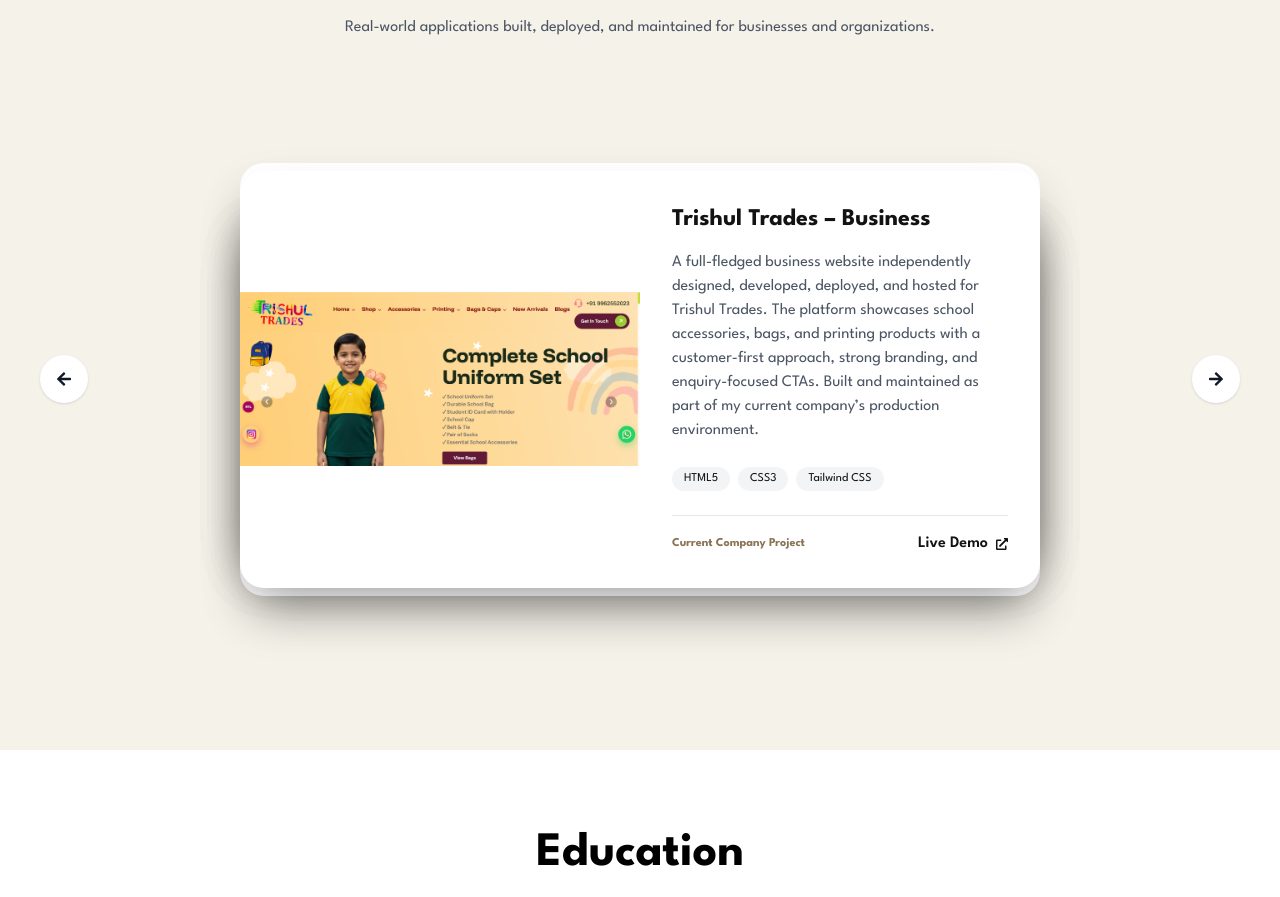
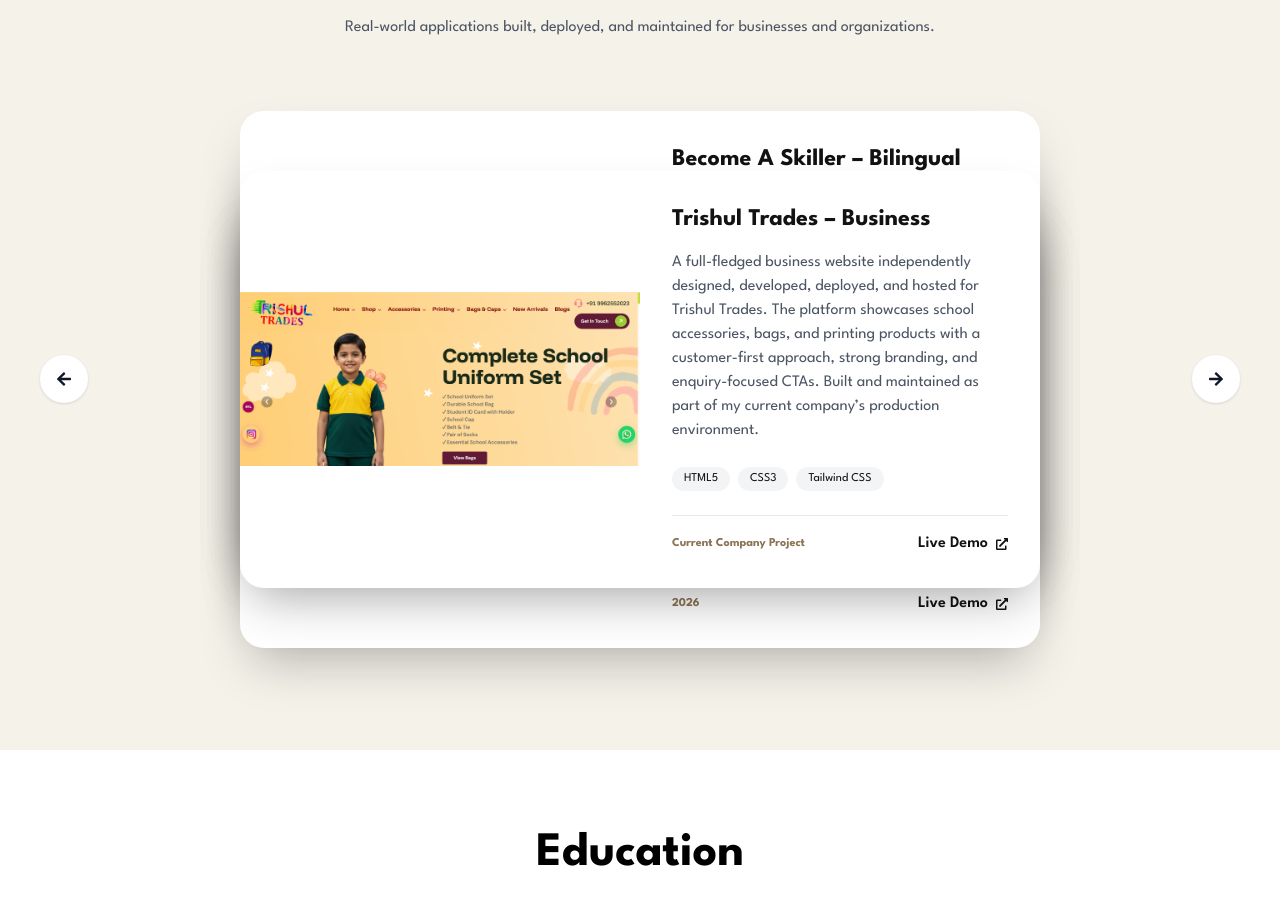
Before and after one commit to kannanVS007/React-portfolio, a React (Vite) app: page / in a window 1280 px wide. Shown: the part 2214-3111 px from the top of the page. Built offline with nearby package versions, Linux system fonts and the light colour scheme.

Commit message:
prj comp updated

```diff
--- a/src/components/sections/Projects.jsx
+++ b/src/components/sections/Projects.jsx
@@ -3,10 +3,9 @@
 import { FaArrowLeft, FaArrowRight, FaExternalLinkAlt, FaGithub } from 'react-icons/fa';
 import riya from "../../assets/riya-couture.png";
 import idacard from "../../assets/idcard.png";
-import chatbot from "../../assets/chatbot.png";
+import skiller from "../../assets/skiller.png";
 import scribbles from "../../assets/scribbles.png";
 import trishul from "../../assets/trishul.png";
-
 
 // Mock Data
 const PROJECTS = [
@@ -37,14 +36,24 @@
     },
     {
         id: 3,
-        title: "AI Chatbot Interface – NPNG Tech",
+        title: "Become A Skiller – Bilingual EdTech LMS Platform",
         description:
-            "An interactive chatbot UI built for AI-driven customer engagement. Designed to simulate real-time conversations and improve lead generation, onboarding, and customer support experiences.",
-        tech: ["React.js", "Tailwind CSS", "Framer Motion"],
-        image: chatbot,
-        date: "2025",
+            "Become A Skiller is a premium bilingual Learning Management System (LMS) built for Tamil and English-speaking developers. The platform provides structured technical education with a modern, distraction-free interface. It includes secure authentication, a dynamic course interface, bilingual language switching, and an advanced admin panel for managing users, courses, and platform analytics.",
+        tech: [
+            "Next.js 14",
+            "React.js",
+            "Tailwind CSS",
+            "Framer Motion",
+            "Node.js",
+            "Express.js",
+            "MongoDB",
+            "Zustand",
+            "JWT Authentication"
+        ],
+        image: skiller,
+        date: "2026",
         links: {
-            live: "https://my-chatbot-react.netlify.app/"
+            live: "https://edtech-course-ebon.vercel.app/"
         }
     },
     {
@@ -73,7 +82,6 @@
     }
 ];
 
-
 const Projects = () => {
     const [activeIndex, setActiveIndex] = useState(0);
 
@@ -96,6 +104,8 @@
         return "hidden";
     };
 
+    const isMobile = typeof window !== "undefined" && window.innerWidth < 768;
+
     const variants = {
         active: {
             x: 0,
@@ -105,15 +115,15 @@
             transition: { duration: 0.6 }
         },
         prev: {
-            x: "-60%",
-            scale: 0.85,
+            x: isMobile ? "-25%" : "-60%",
+            scale: isMobile ? 0.9 : 0.85,
             opacity: 0.6,
             zIndex: 20,
             transition: { duration: 0.6 }
         },
         next: {
-            x: "60%",
-            scale: 0.85,
+            x: isMobile ? "25%" : "60%",
+            scale: isMobile ? 0.9 : 0.85,
             opacity: 0.6,
             zIndex: 20,
             transition: { duration: 0.6 }
@@ -139,29 +149,20 @@
                 </div>
 
                 {/* Carousel */}
-                <div className="relative h-[550px] flex items-center justify-center">
+                <div className="relative h-[650px] md:h-[550px] flex items-center justify-center">
 
                     {/* Nav Buttons */}
                     <div className="absolute inset-x-0 top-1/2 -translate-y-1/2 flex justify-between px-6 z-40">
                         <button
                             onClick={prevProject}
-                            className="w-12 h-12 rounded-full
-             bg-white dark:bg-gray-800
-             text-gray-900 dark:text-white
-             shadow flex items-center justify-center
-             hover:bg-gray-100 dark:hover:bg-gray-700
-             transition"
+                            className="w-12 h-12 rounded-full bg-white dark:bg-gray-800 text-gray-900 dark:text-white shadow flex items-center justify-center hover:bg-gray-100 dark:hover:bg-gray-700 transition"
                         >
                             <FaArrowLeft />
                         </button>
+
                         <button
                             onClick={nextProject}
-                            className="w-12 h-12 rounded-full
-             bg-white dark:bg-gray-800
-             text-gray-900 dark:text-white
-             shadow flex items-center justify-center
-             hover:bg-gray-100 dark:hover:bg-gray-700
-             transition"
+                            className="w-12 h-12 rounded-full bg-white dark:bg-gray-800 text-gray-900 dark:text-white shadow flex items-center justify-center hover:bg-gray-100 dark:hover:bg-gray-700 transition"
                         >
                             <FaArrowRight />
                         </button>
@@ -175,7 +176,7 @@
                                 key={project.id}
                                 variants={variants}
                                 animate={status}
-                                className="absolute w-[90%] md:w-[800px] bg-white dark:bg-[#1A1A1A] rounded-3xl shadow-2xl overflow-hidden flex flex-col md:flex-row"
+                                className="absolute w-[95%] sm:w-[90%] md:w-[800px] bg-white dark:bg-[#1A1A1A] rounded-3xl shadow-2xl overflow-hidden flex flex-col md:flex-row"
                             >
                                 {/* Image */}
                                 <img
@@ -190,6 +191,7 @@
                                         <h3 className="text-2xl font-bold dark:text-white mb-4">
                                             {project.title}
                                         </h3>
+
                                         <p className="text-gray-600 dark:text-gray-400 mb-6">
                                             {project.description}
                                         </p>
@@ -212,10 +214,8 @@
                                             {project.date}
                                         </span>
 
-                                        {/* LINKS */}
                                         <div className="flex items-center gap-4">
 
-                                            {/* GitHub Link LEFT SIDE */}
                                             {project.links?.github && (
                                                 <a
                                                     href={project.links.github}
@@ -227,7 +227,6 @@
                                                 </a>
                                             )}
 
-                                            {/* Live Demo Link */}
                                             <a
                                                 href={project.links.live}
                                                 target="_blank"
@@ -237,6 +236,7 @@
                                                 Live Demo
                                                 <FaExternalLinkAlt size={12} />
                                             </a>
+
                                         </div>
                                     </div>
                                 </div>
```
Also changed, not shown: src/assets/skiller.png (added).
